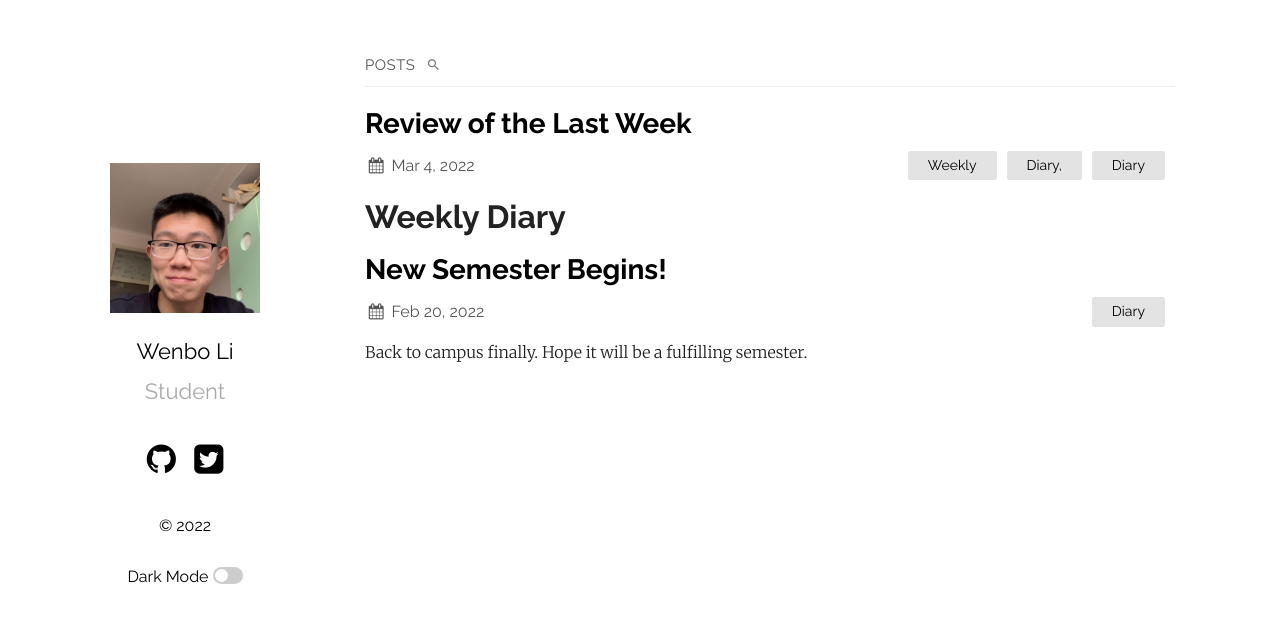
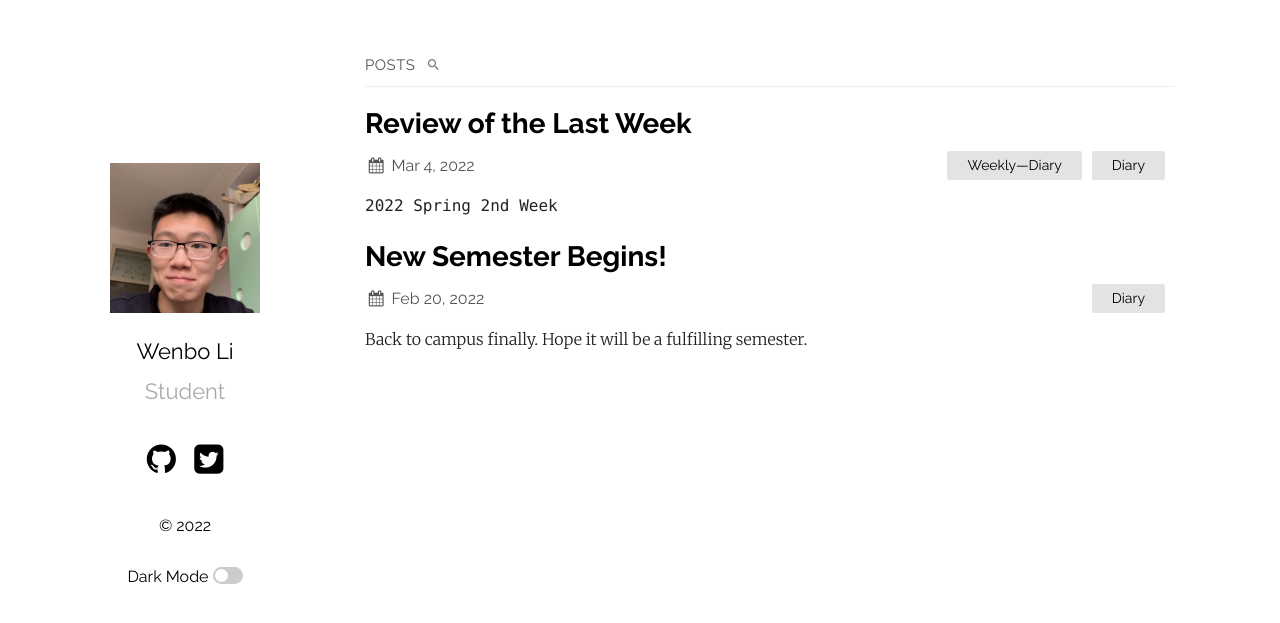
Before and after one commit to wenbo-li-ee/archived, a Jekyll site: the page built from index.md, in a window 1280 px wide. Shown: the top 623 px of the page. Built offline with Jekyll 4.4.1, drawn with Linux system fonts in a browser that asks for light colours.

Commit message:
2nd blog

```diff
--- a/_posts/2022-03-04-2nd-weekly-diary.md
+++ b/_posts/2022-03-04-2nd-weekly-diary.md
@@ -2,7 +2,7 @@
 layout: post
 title:  "Review of the Last Week"
 date:   2022-03-04 22:32:00 +0800
-categories: Weekly Diary, Diary
+categories: Weekly—Diary Diary
 
 
 ---
@@ -11,7 +11,7 @@ categories: Weekly Diary, Diary
 
 
 
-# Weekly Diary
+
 
 `2022 Spring 2nd Week`
 
```
